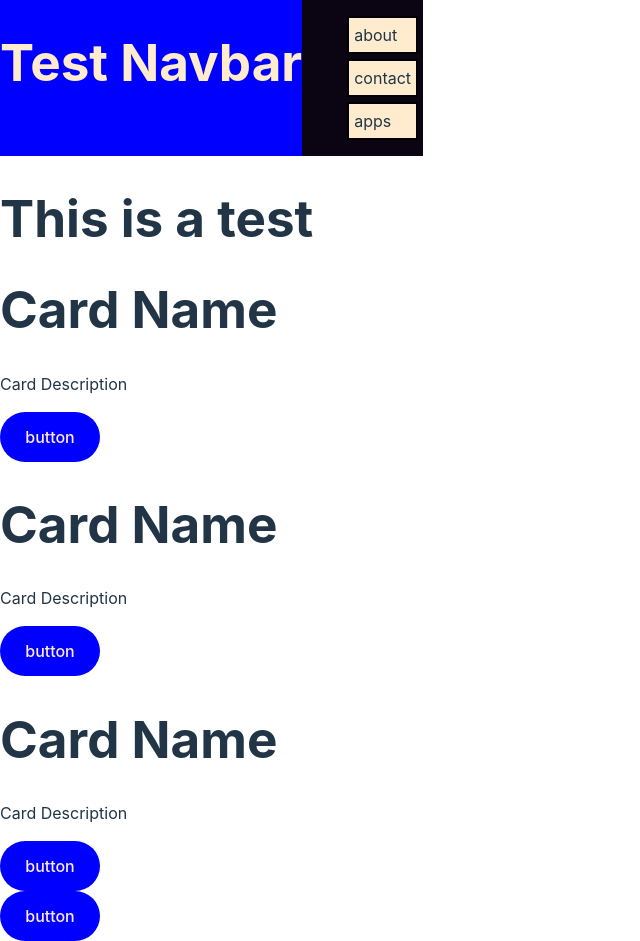
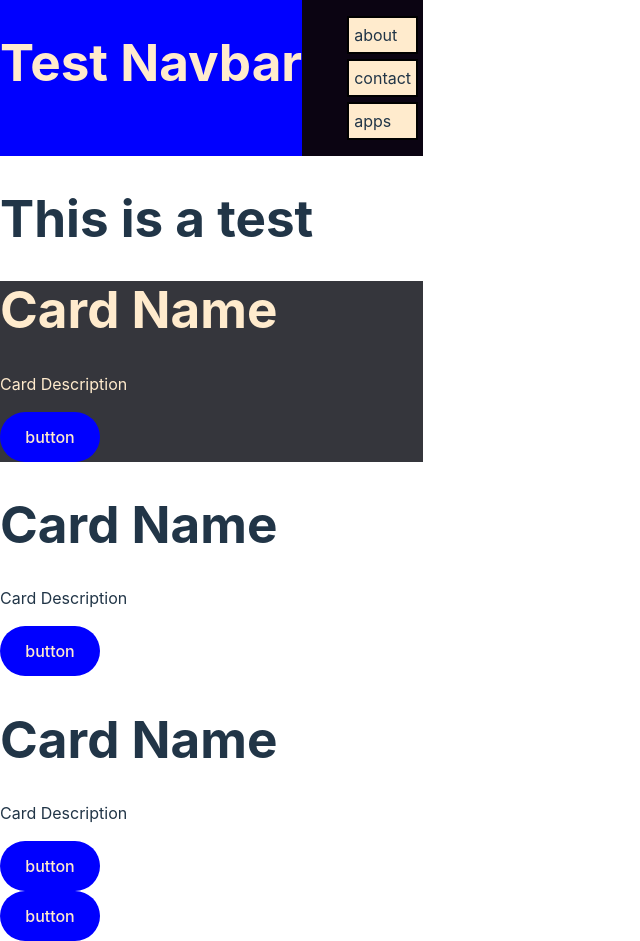
Before and after one commit to ElvisRivera21/test, a React (Vite) app in the folder test-application/: page / in a window 1280 px wide. Shown: the whole page, without its empty margins (0-640 px from the left). Built offline with nearby package versions, Linux system fonts and the light colour scheme.

Commit message:
Todo component

```diff
--- a/test-application/src/App.css
+++ b/test-application/src/App.css
@@ -35,3 +35,8 @@
   color: blanchedalmond;
  border-radius: 50px 50px 50px 50px;
 }
+
+.todocomponent {
+  background-color: rgb(53, 54, 60);
+  color: blanchedalmond;
+}
--- a/test-application/src/App.jsx
+++ b/test-application/src/App.jsx
@@ -10,8 +10,9 @@ function App() {
     <>
       <NavBar />
       <h1>This is a test</h1>
-
-      <Card />
+      <div className='todocomponent'>
+        <Card className='todolist' />
+        </div>
       <Card />
       <Card />
       <Button />
```
